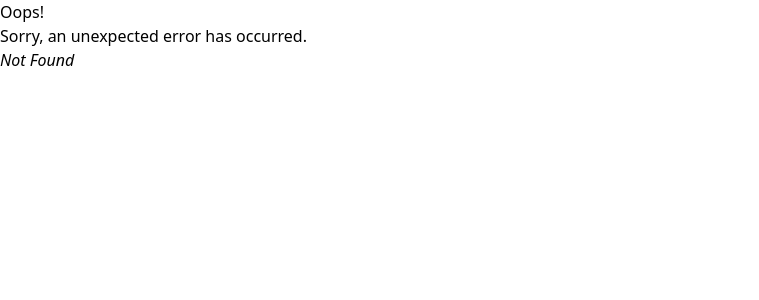
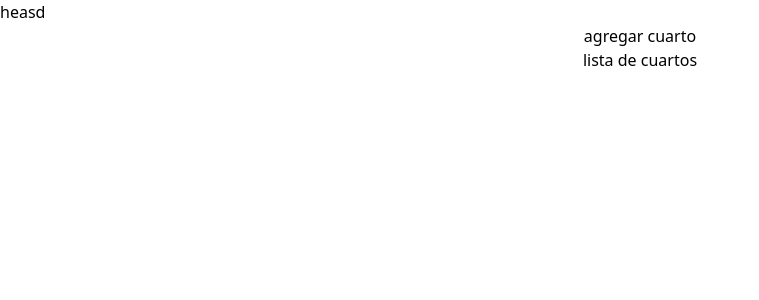
Before and after one commit to Rebjai/chg-app, a React (Vite) app: page /rooms in a window 1280 px wide. Before the commit this address had no page. Shown: the top 300 px of the page, without its empty margins (0-759 px from the left). Built offline with nearby package versions, Linux system fonts and the light colour scheme.

Commit message:
modular routing setup - rooms

```diff
--- /dev/null
+++ b/src/Layouts/AppLayout.tsx
@@ -0,0 +1,14 @@
+import { Outlet } from "react-router-dom";
+
+function AppLayout() {
+    return (
+        <div className="App">
+            <header>heasd</header>
+            <div className="flex flex-col text-center items-center">
+                <Outlet />
+            </div>
+        </div>
+    )
+}
+
+export default AppLayout;
--- /dev/null
+++ b/src/Pages/Rooms/edit.tsx
@@ -0,0 +1,10 @@
+function EditRoom() {
+    return ( <>
+    <button>
+    Editar
+    </button>
+    informacion cuartos
+    </> );
+}
+
+export default EditRoom;
--- /dev/null
+++ b/src/Pages/Rooms/index.tsx
@@ -0,0 +1,10 @@
+function indexRoom() {
+    return ( <>
+    <button>
+    agregar cuarto
+    </button>
+    lista de cuartos
+    </> );
+}
+
+export default indexRoom;
--- a/src/router/index.tsx
+++ b/src/router/index.tsx
@@ -1,21 +1,36 @@
 import { createBrowserRouter } from "react-router-dom";
+import AppLayout from "../Layouts/AppLayout";
 import Login from "../Pages/Auth/Login";
 import ResetPassword from "../Pages/Auth/ResetPassword";
 import ErrorPage from "../Pages/error-page";
+import RoomRouter from "./rooms.router";
 
 const router = createBrowserRouter([
   {
     path: "/",
-    element: <Login />,
+    element: <AppLayout />,
     errorElement: <ErrorPage />,
-    // children: [{
-    //   path: 'reset-password',
-    //   element: <ResetPassword/>
-    // }]
+    children: [
+      { path: 'rooms', children: [RoomRouter] }
+    ]
   },
   {
-      path: '/reset-password',
-      element: <ResetPassword />
-    }
+    path: 'auth',
+    children: [
+      {
+        path: 'login',
+        element: <Login />,
+        errorElement: <ErrorPage />,
+      },
+      {
+        path: 'reset-password',
+        element: <ResetPassword />
+      },
+    ]
+  },
+
+
+
+
 ]);
 export default router
--- /dev/null
+++ b/src/router/rooms.router.tsx
@@ -0,0 +1,28 @@
+import { Route, RouteObject, } from "react-router-dom";
+import IndexRoom from "../Pages/Rooms";
+import EditRoom from "../Pages/Rooms/edit";
+
+const RoomRouter: RouteObject = {
+    path: '',
+    children: [
+        {
+            path: '',
+            element: <IndexRoom />,
+            index: true
+
+        },
+        {
+            path: ':id',
+            element: <EditRoom />,
+            // index: true
+
+        },
+        {
+            path: ':id/edit',
+            element: <EditRoom />,
+
+        }
+    ]
+};
+
+export default RoomRouter;
```
